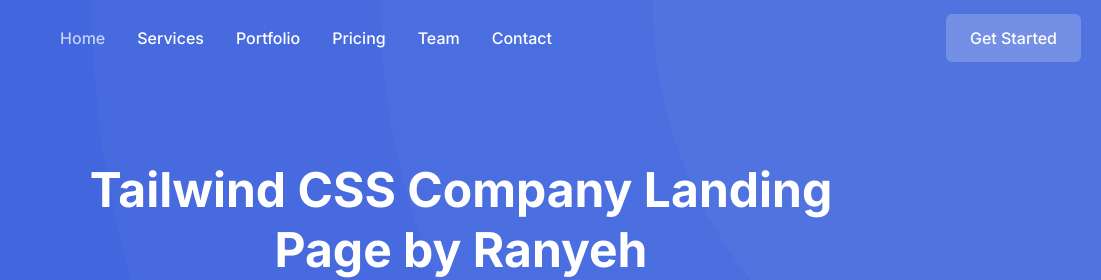
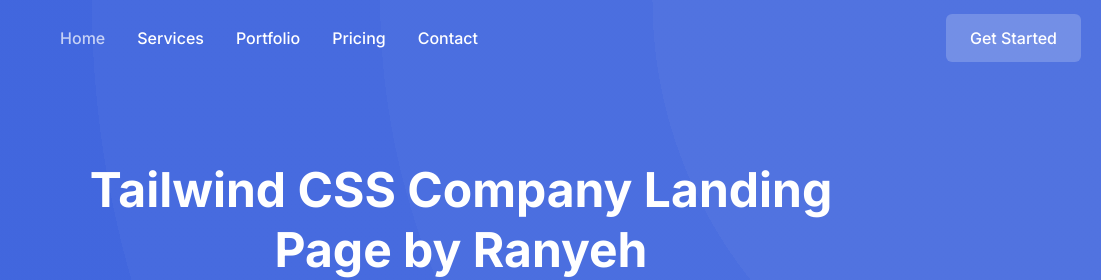
Before and after one commit to crosszan/crosszan.github.io, a website: page index.html in a window 1280 px wide. Shown: the top 280 px of the page, 179-1280 px from the left. Drawn offline with nearby package versions, Linux system fonts and the light colour scheme; some icons are missing.

Commit message:
init project
Change-Id: I7df31f67e2cf1dc07474c1c5715a21031d235ee6

```diff
--- a/index.html
+++ b/index.html
@@ -206,14 +206,14 @@
                     >
                   </li>
 
-                  <li class="group relative">
+                  <!-- <li class="group relative">
                     <a
                       href="#team"
                       class="ic-page-scroll mx-8 flex py-2 text-base font-medium text-body-light-12 group-hover:text-primary dark:text-body-dark-12 lg:mr-0 lg:inline-flex lg:px-0 lg:py-6 lg:text-primary-color lg:dark:text-primary-color lg:group-hover:text-primary-color lg:group-hover:opacity-70"
                       role="menuitem"
                       >Team</a
                     >
-                  </li>
+                  </li> -->
 
                   <li class="group relative">
                     <a
@@ -1276,7 +1276,7 @@
       </section>
 
       <!-- Team section -->
-      <section id="team" class="section-area">
+      <!-- <section id="team" class="section-area">
         <div class="container">
           <div class="scroll-revealed text-center max-w-[550px] mx-auto mb-12">
             <h6 class="mb-2 block text-lg font-semibold text-primary">Team</h6>
@@ -1445,7 +1445,7 @@
             </div>
           </div>
         </div>
-      </section>
+      </section> -->
 
       <!-- Testimonials section -->
       <section id="testimonials" class="section-area">
```
